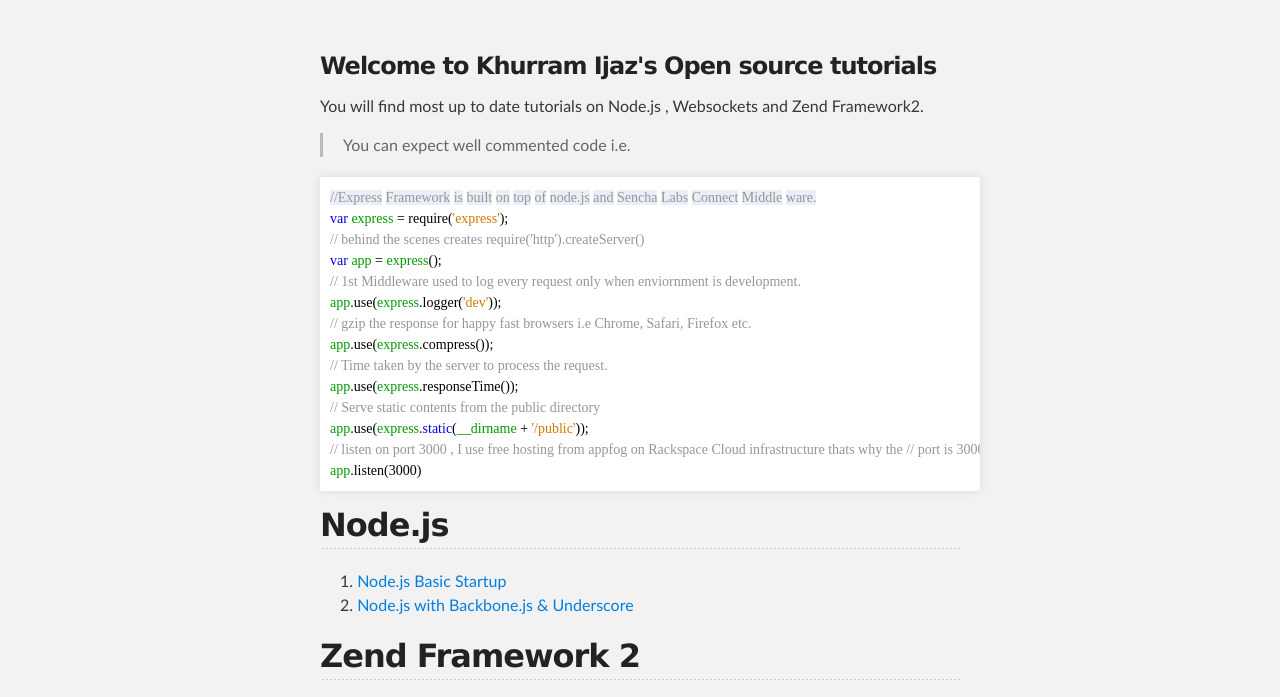
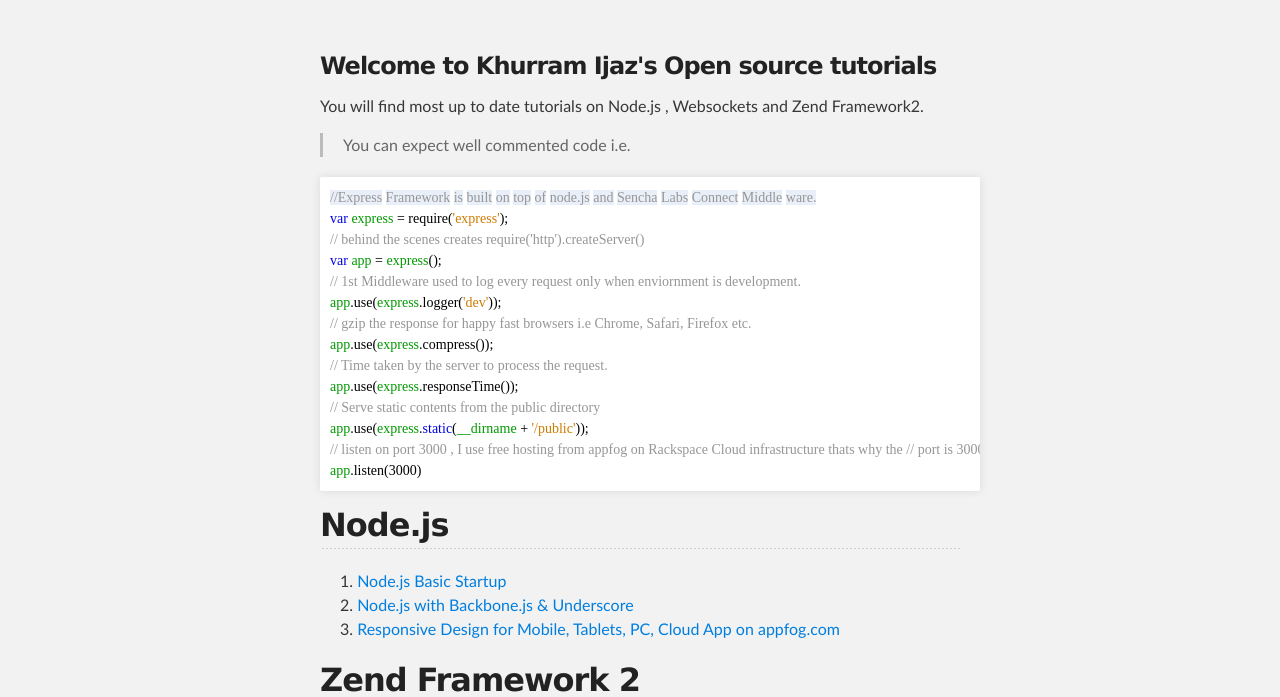
Before and after one commit to khurramijazm/khurramijazm.github.com, a plain HTML site: page index.html in a window 1280 px wide. Shown: the part 212-909 px from the top of the page. Drawn offline with Linux system fonts and the light colour scheme.

Commit message:
Update index.html

```diff
--- a/index.html
+++ b/index.html
@@ -63,6 +63,7 @@ table {color: #000000; background-color: #e9e8e2; font-family: Monospaced}
 <ol>
   <li><b><a href="http://khurramijazm.github.com/tutorial.rs.af.cm/">Node.js Basic Startup</a></b></li>
   <li><b><a href="http://khurramijazm.github.com/nodejs/">Node.js with Backbone.js &amp; Underscore</a></b></li>
+  <li><b><a href="tutorial.rs.af.cm">Responsive Design for Mobile, Tablets, PC, Cloud App on appfog.com</a></b></li>
 </ol>
 
 
```
